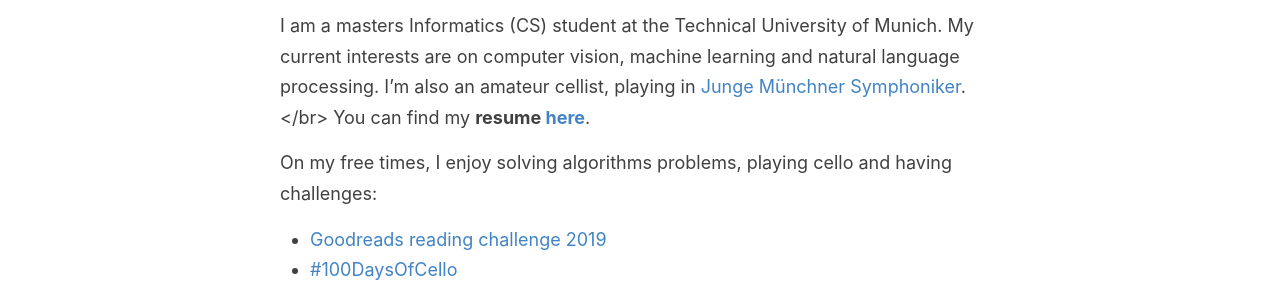
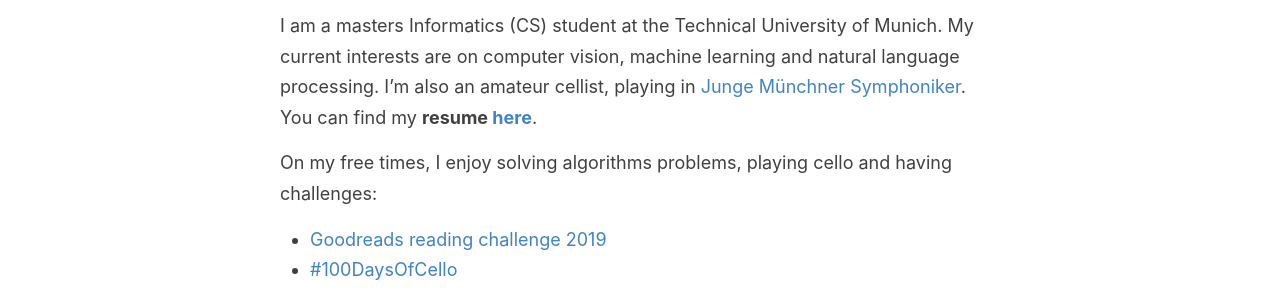
Before and after one commit to evinpinar/evinpinar.github.io, a Jekyll site: the page built from _pages/about.md, in a window 1280 px wide. Shown: the part 181-472 px from the top of the page. Built offline with Jekyll 4.4.1, drawn with Linux system fonts in a browser that asks for light colours.

```diff
--- a/_pages/about.md
+++ b/_pages/about.md
@@ -4,7 +4,7 @@ title: About
 permalink: /about/
 ---
 
-I am a masters Informatics (CS) student at the Technical University of Munich. My current interests are on computer vision, machine learning and natural language processing. I'm also an amateur cellist, playing in [Junge Münchner Symphoniker](http://junge-muenchner-symphoniker.de). </br>
+I am a masters Informatics (CS) student at the Technical University of Munich. My current interests are on computer vision, machine learning and natural language processing. I'm also an amateur cellist, playing in [Junge Münchner Symphoniker](http://junge-muenchner-symphoniker.de). <br/>
 You can find my **resume [here](https://docs.google.com/gview?url=https://github.com/evinpinar/evinpinar.github.io/raw/master/Ornek_EvinPinar.pdf&embedded=true)**.
 
 On my free times, I enjoy solving algorithms problems, playing cello and having challenges:
```
